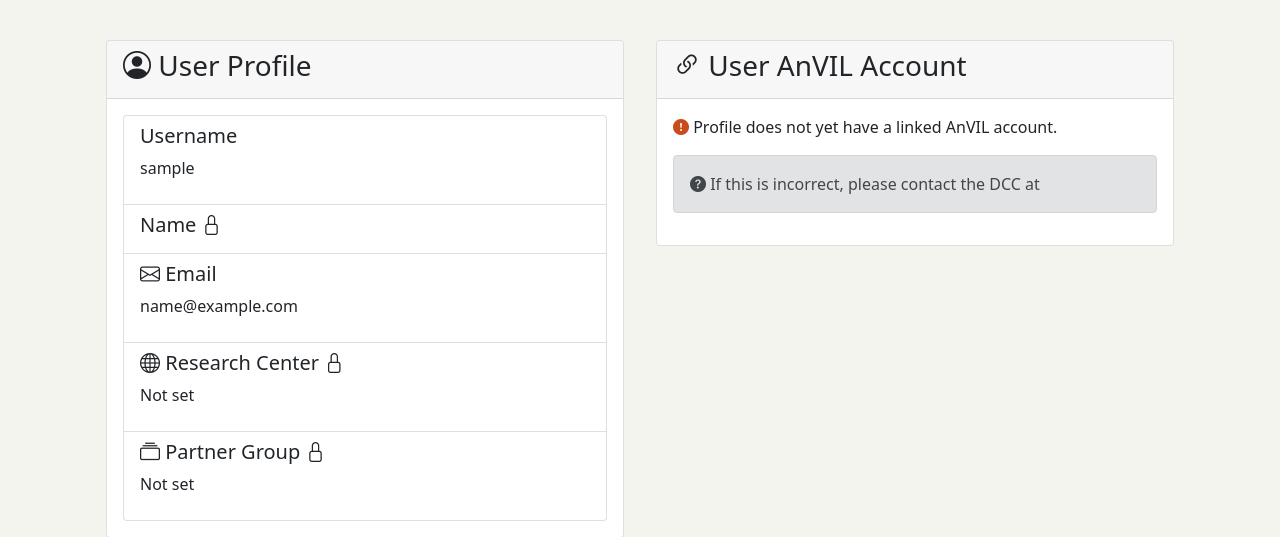
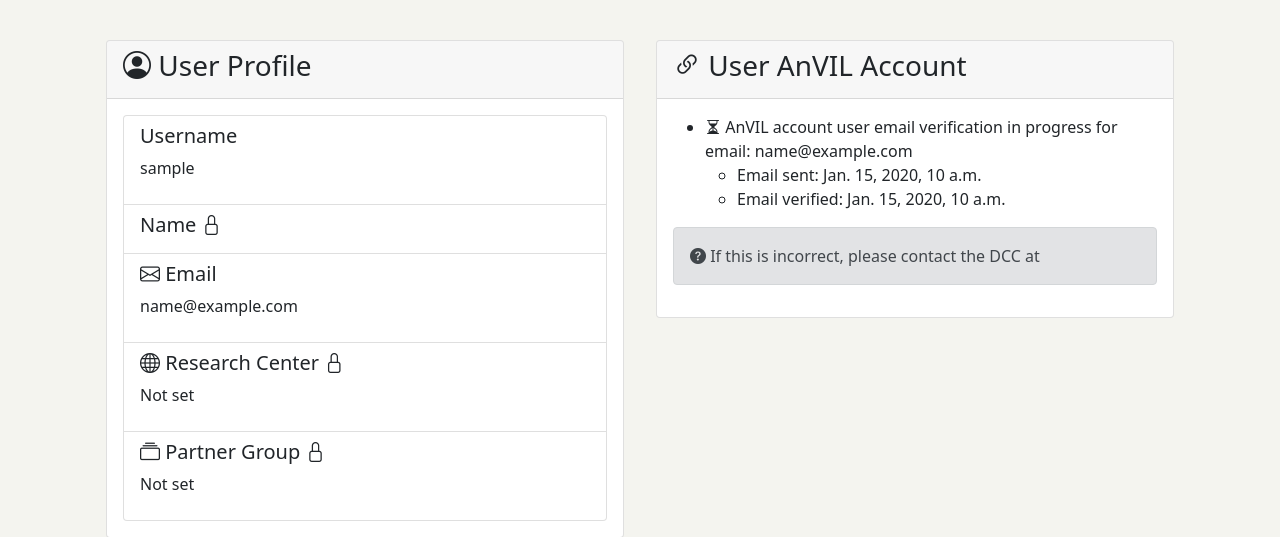
Before and after one commit to UW-GAC/gregor-django, a Django app: template gregor_django/templates/users/user_detail.html in a window 1280 px wide. Shown: the part 151-688 px from the top of the page. Run offline with Django 4.2, Linux system fonts and the light colour scheme; tables that the repository leaves empty hold one stand-in row (values such as "Sample post"); the template is opened without the code that fills it: values that come from a table or form of the project are taken from there, most other values are stand-ins (such as "Sample title", 1, 10 or a date in 2020); some libraries are stand-ins or nearby versions.

Commit message:
Fix issue with accessing user email entries on profile page
The page should have been using the context user_email_entries
object instead of accessing it from the user, because the context
object filters out verified emails that are no longer linked. This
caused the warning about no linked account to be hidden.

```diff
--- a/gregor_django/templates/users/user_detail.html
+++ b/gregor_django/templates/users/user_detail.html
@@ -76,7 +76,7 @@
               </li>
               {% endif %}
             </ul>
-          {% elif object.useremailentry_set.all %}
+          {% elif user_email_entries %}
             <ul>
             {% for uee in user_email_entries %}
               <li><i class="bi bi-hourglass-split"></i> AnVIL account user email verification in progress for email: {{ uee.email }}
```
